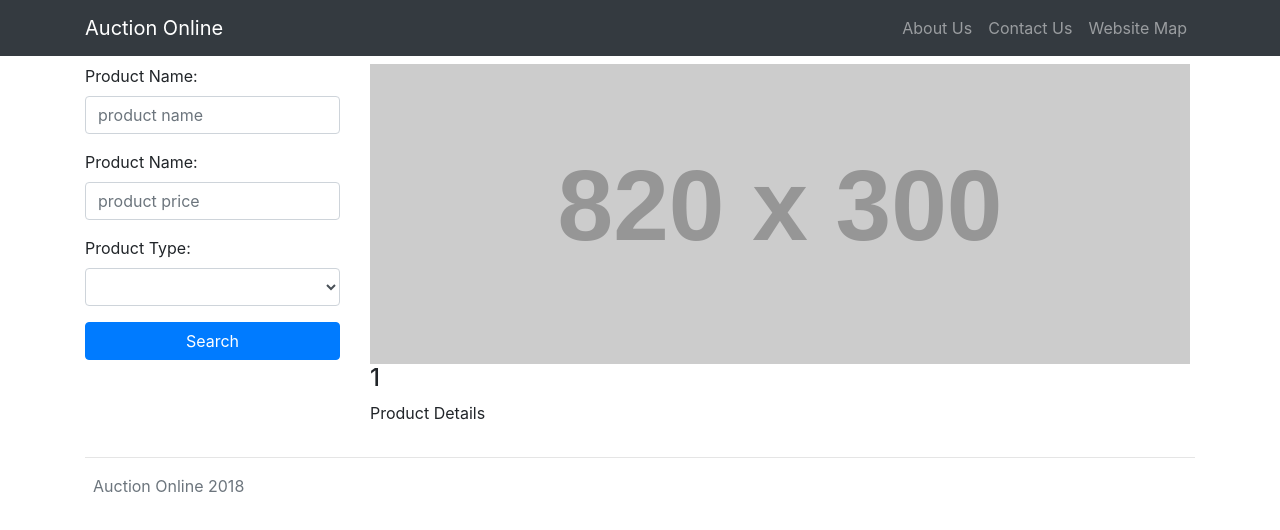
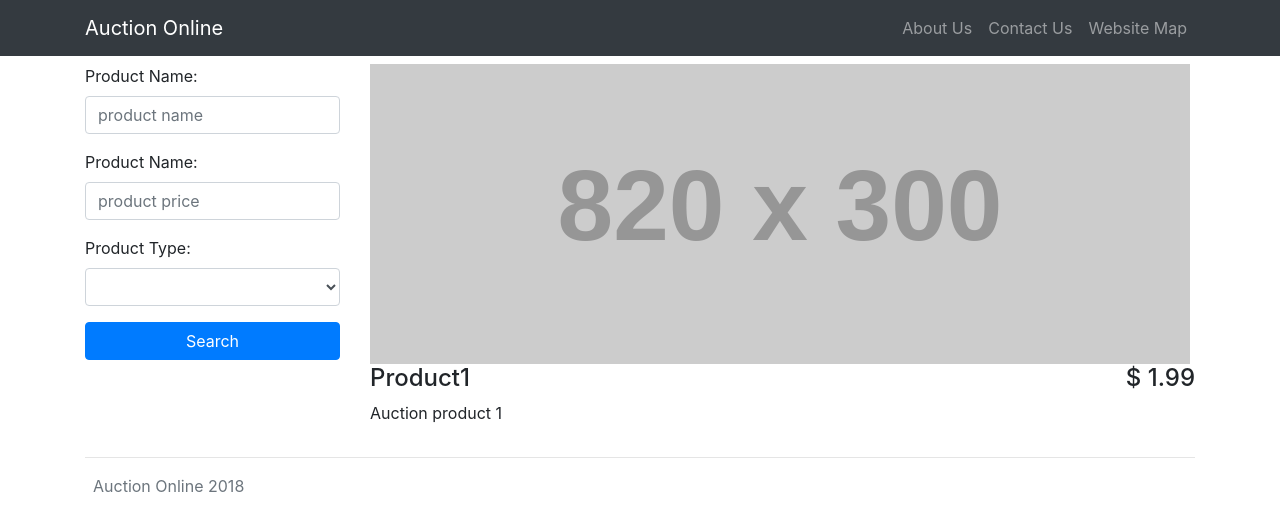
Before and after one commit to SmartAir/auction, an Angular app: page /product/1 in a window 1280 px wide. Shown: the top 530 px of the page. Built offline with nearby package versions, Linux system fonts and the light colour scheme.

Commit message:
update product detail section with product service

```diff
--- a/src/app/app.module.ts
+++ b/src/app/app.module.ts
@@ -11,6 +11,7 @@ import { ProductComponent } from './product/product.component';
 import { StarsComponent } from './stars/stars.component';
 import { ProductDetailComponent } from './product-detail/product-detail.component';
 import { HomeComponent } from './home/home.component';
+import { ProductService } from './shared/product.service';
 
 const routeConfig: Routes =  [
   {
@@ -19,7 +20,7 @@ const routeConfig: Routes =  [
   },
 
   {
-    path: 'product/:prodTitle',
+    path: 'product/:productId',
     component: ProductDetailComponent
   }
 ]
@@ -40,7 +41,7 @@ const routeConfig: Routes =  [
     BrowserModule,
     RouterModule.forRoot(routeConfig)
   ],
-  providers: [],
+  providers: [ProductService],
   bootstrap: [AppComponent]
 })
 export class AppModule { }
--- a/src/app/product-detail/product-detail.component.html
+++ b/src/app/product-detail/product-detail.component.html
@@ -1,9 +1,11 @@
-<div>
+<div class="thumbnail">
 	<img src="http://via.placeholder.com/820x300" alt="...">
-
-	<h4>{{productTitle}}</h4>
+	<div>
+		<h4 class="float-right"> $ {{product.price}} </h4>
+		<h4> {{product.title}} </h4>
+	</div>
 
 	<p>
-		Product Details
+		{{product.description}}
 	</p>
 </div>
--- a/src/app/product-detail/product-detail.component.ts
+++ b/src/app/product-detail/product-detail.component.ts
@@ -1,3 +1,4 @@
+import { Product, ProductService } from './../shared/product.service';
 import { Component, OnInit } from '@angular/core';
 import { ActivatedRoute } from '@angular/router';
 
@@ -8,12 +9,16 @@ import { ActivatedRoute } from '@angular/router';
 })
 export class ProductDetailComponent implements OnInit {
 
-  productTitle: string;
+  product: Product;
 
-  constructor(private routeInfo: ActivatedRoute) { }
+  constructor(
+    private routeInfo: ActivatedRoute,
+    private productService: ProductService
+  ) { }
 
   ngOnInit() {
-  	this.productTitle = this.routeInfo.snapshot.params['prodTitle'];
+    let productId: number = this.routeInfo.snapshot.params['productId'];
+    this.product = this.productService.getProduct(productId);
   }
 
 }
--- a/src/app/product/product.component.html
+++ b/src/app/product/product.component.html
@@ -4,7 +4,7 @@
 			<img src="http://via.placeholder.com/320x150">
 			<div class="figure-caption px-1">
 				<h4 class="float-right">$ {{product.price}}</h4>
-				<h4><a [routerLink]="['/product', product.title]">{{product.title}}</a></h4>
+				<h4><a [routerLink]="['/product', product.id]">{{product.title}}</a></h4>
 				<p>{{product.description}}</p>
 			</div>
 			<div>
--- a/src/app/product/product.component.ts
+++ b/src/app/product/product.component.ts
@@ -1,3 +1,4 @@
+import { ProductService, Product } from './../shared/product.service';
 import { Component, OnInit } from '@angular/core';
 
 @Component({
@@ -7,33 +8,12 @@ import { Component, OnInit } from '@angular/core';
 })
 export class ProductComponent implements OnInit {
 
-  private products: Array<Product>;
+  private products: Product[];
 
-  constructor() { }
+  constructor(private productService: ProductService) { }
 
   ngOnInit() {
-  	this.products = [
-  		new Product(1, 'Product1', 1.99, 3, "Auction product 1", ['electronics', 'hardware']),
-  		new Product(2, 'Product2', 2.99, 4, "Auction product 2", ['hardware']),
-  		new Product(3, 'Product3', 3.99, 5, "Auction product 3", ['electronics']),
-  		new Product(4, 'Product4', 4.99, 3.5, "Auction product 4", ['book']),
-  		new Product(5, 'Product5', 5.99, 4.5, "Auction product 5", ['food']),
-  		new Product(6, 'Product6', 6.99, 5, "Auction product 6", ['clothes']),
-  		new Product(7, 'Product7', 7.99, 3.5, "Auction product 7", ['furniture'])
-  	];
+    this.products = this.productService.getProducts();
   }
 
 }
-
-export class Product {
-	constructor(
-		public id: number,
-		public title: string,
-		public price: number,
-		public rating: number,
-		public description: string,
-		public category: Array<string>
-	) {
-
-	}
-}
```
